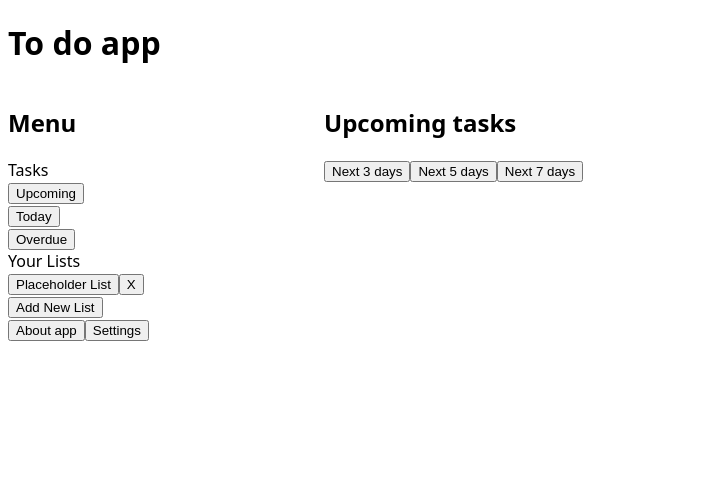
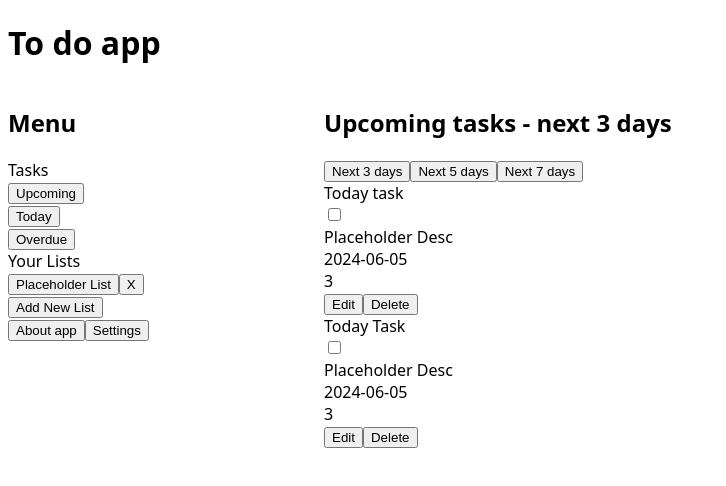
Before and after one commit to mikeski-aa/to-do-app-react, a React (Vite) app: page / in a window 1280 px wide. Both pictures are taken after a click on the element "Upcoming". Shown: the top 486 px of the page, without its empty margins (0-726 px from the left). Built offline with nearby package versions, Linux system fonts and the light colour scheme.

Commit message:
Upcoming is kind of working

```diff
--- a/src/App.jsx
+++ b/src/App.jsx
@@ -43,7 +43,7 @@ function App() {
       taskDesc: "Placeholder Desc",
       taskDate: "2024-01-01",
       taskPrio: "3",
-      taskCompleted: true,
+      taskCompleted: false,
       taskBelongTo: "jhasd7861j",
     },
     {
@@ -52,7 +52,7 @@ function App() {
       taskDesc: "Placeholder Desc",
       taskDate: "2024-01-01",
       taskPrio: "3",
-      taskCompleted: true,
+      taskCompleted: false,
       taskBelongTo: "jhasd7861j",
     },
     {
@@ -61,7 +61,7 @@ function App() {
       taskDesc: "Placeholder Desc",
       taskDate: "2024-12-13",
       taskPrio: "3",
-      taskCompleted: true,
+      taskCompleted: false,
       taskBelongTo: "jhasd7861j",
     },
     {
@@ -70,7 +70,7 @@ function App() {
       taskDesc: "Placeholder Desc",
       taskDate: "2024-06-05",
       taskPrio: "3",
-      taskCompleted: true,
+      taskCompleted: false,
       taskBelongTo: "jhasd7861j",
     },
     {
@@ -79,7 +79,34 @@ function App() {
       taskDesc: "Placeholder Desc",
       taskDate: "2024-06-05",
       taskPrio: "3",
-      taskCompleted: true,
+      taskCompleted: false,
+      taskBelongTo: "jhasd7861j",
+    },
+    {
+      taskId: "1535135541222",
+      taskName: "Upcoming + 5",
+      taskDesc: "Placeholder Desc",
+      taskDate: "2024-06-10",
+      taskPrio: "3",
+      taskCompleted: false,
+      taskBelongTo: "jhasd7861j",
+    },
+    {
+      taskId: "1535135541233",
+      taskName: "Upcoming + 4",
+      taskDesc: "Placeholder Desc",
+      taskDate: "2024-06-09",
+      taskPrio: "3",
+      taskCompleted: false,
+      taskBelongTo: "jhasd7861j",
+    },
+    {
+      taskId: "1535135541233390",
+      taskName: "Upcoming + 7",
+      taskDesc: "Placeholder Desc",
+      taskDate: "2024-06-12",
+      taskPrio: "3",
+      taskCompleted: false,
       taskBelongTo: "jhasd7861j",
     },
   ]);
--- a/src/components/Upcoming.jsx
+++ b/src/components/Upcoming.jsx
@@ -14,6 +14,16 @@ function futureDate(inputDate) {
   const diffDays = Math.floor(Math.abs(diffTime / (1000 * 3600 * 24)));
 
   return diffDays;
+}
+
+// function to filter array of current tasks, and return array of tasks that match the current state of upcoming days
+function getUpcomingTasks(taskContext, upcomingState) {
+  let tempHolder = [...taskContext.currentTasks];
+  let purgedArray = tempHolder.filter(
+    (item) => futureDate(item.taskDate) < upcomingState
+  );
+
+  return purgedArray;
 }
 
 // this function will check for upcoming tasks depending on how many are set by the user.
@@ -39,13 +49,27 @@ function Upcoming() {
     setUpcomingValue("7");
   };
 
+  console.log(getUpcomingTasks(taskContext, upcomingValue));
+
   return (
     <div className="upcomingTaskContainer">
-      <h2>Upcoming tasks</h2>
+      <h2>Upcoming tasks - next {upcomingValue} days</h2>
       <button onClick={setUpcomingThree}>Next 3 days</button>
       <button onClick={setUpcomingFive}>Next 5 days</button>
       <button onClick={setUpcomingSeven}>Next 7 days</button>
-      <div className="upcomingTasks"></div>
+      <div className="upcomingTasks">
+        {getUpcomingTasks(taskContext, upcomingValue).map((task) => (
+          <DisplayTasks
+            taskName={task.taskName}
+            taskDesc={task.taskDesc}
+            taskDate={task.taskDate}
+            taskPrio={task.taskPrio}
+            taskId={task.taskId}
+            taskCompleted={task.taskCompleted}
+            key={task.taskId}
+          />
+        ))}
+      </div>
     </div>
   );
 }
```
